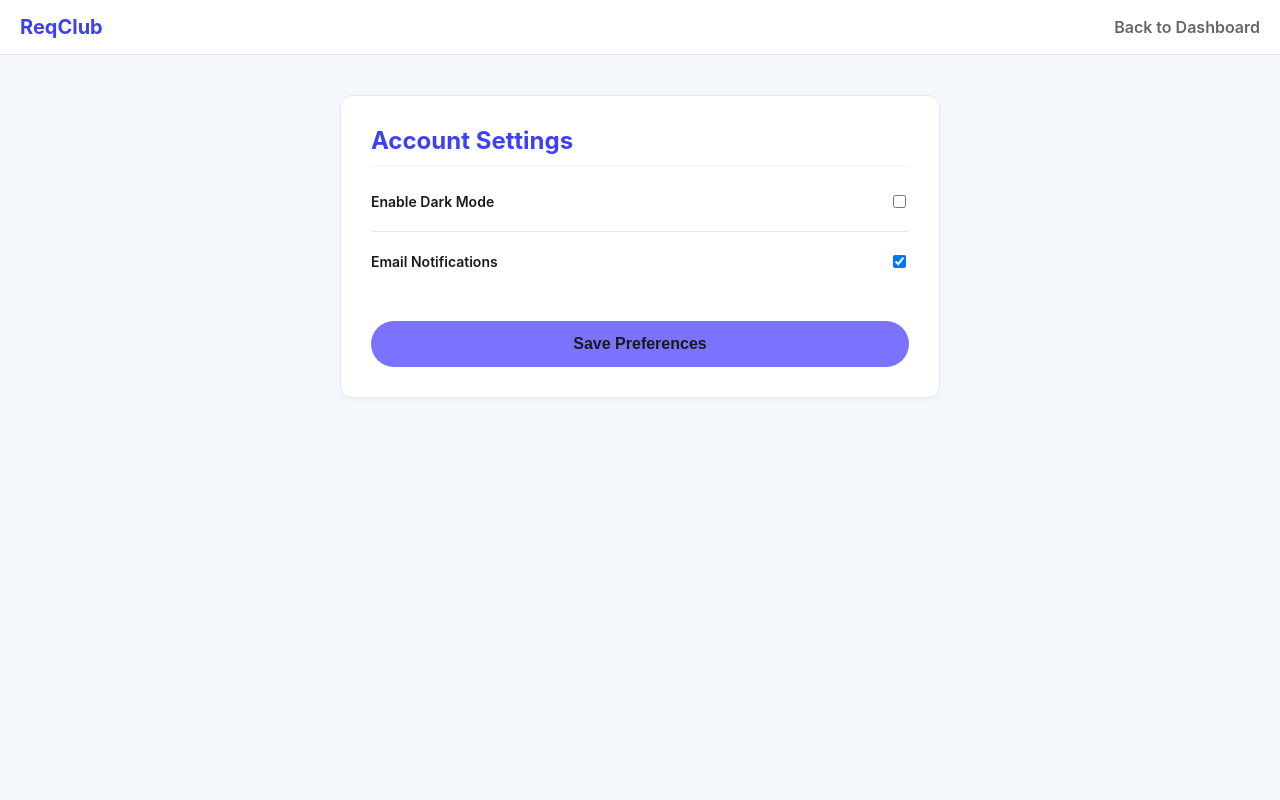
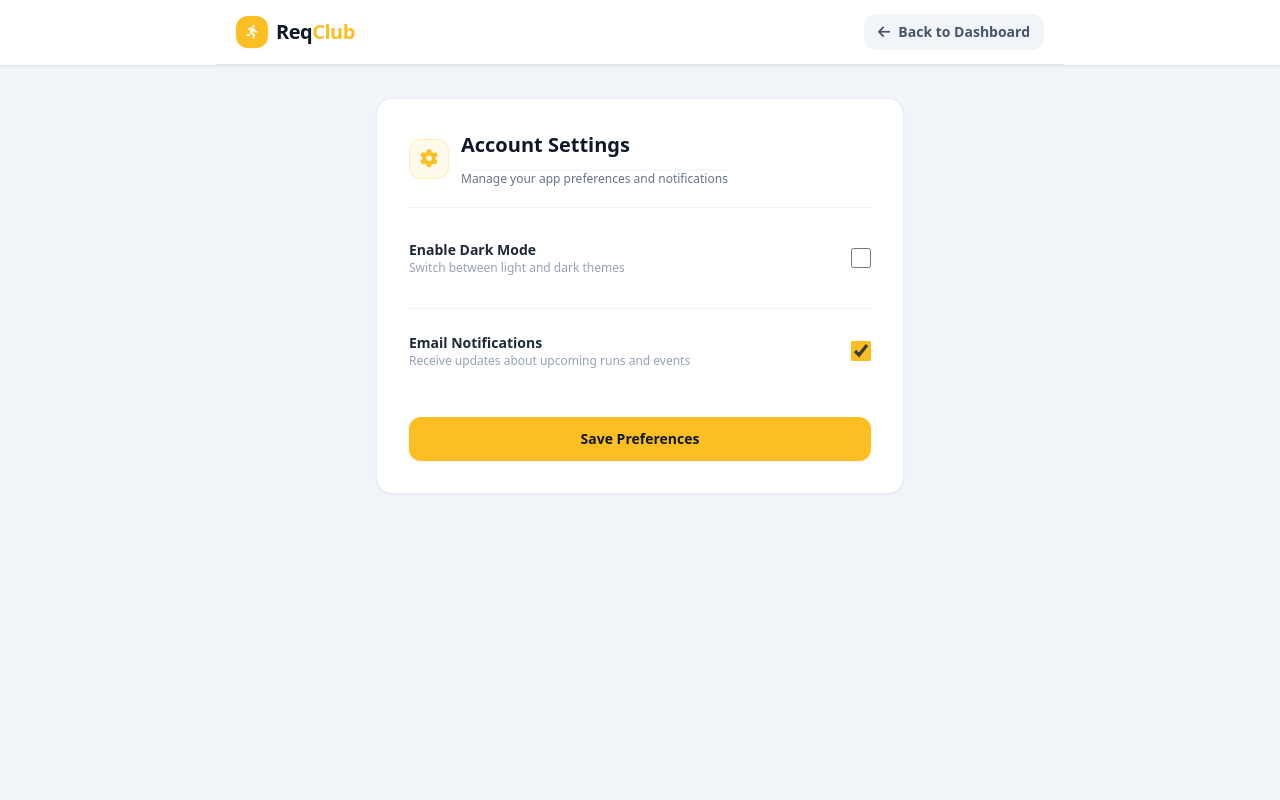
Before and after one commit to John-Arcel/ReqClub-Django, a Django app: page /settings/ in a window 1280 px wide. Run offline with Django 5.2, Linux system fonts and the light colour scheme; the visitor is signed in with stand-in values (Sample User, id 1); data comes from the database, SQL or seed files in the repository; some libraries are stand-ins or nearby versions.

Commit message:
style(settings): refactor account settings page UI to match dashboard aesthetic

```diff
--- a/templates/user_setting/settings.html
+++ b/templates/user_setting/settings.html
@@ -4,36 +4,81 @@
 <head>
     <meta charset="UTF-8">
     <meta name="viewport" content="width=device-width, initial-scale=1.0">
-    <title>Settings | ReRun</title>
-    <!-- Loads the CSS file from the profile app so we don't have to duplicate it! -->
+    <title>Settings | ReqClub</title>
     <link rel="stylesheet" href="{% static 'css/user_profile/profile.css' %}">
+    <script src="https://cdn.tailwindcss.com"></script>
+    <link rel="stylesheet" href="https://cdnjs.cloudflare.com/ajax/libs/font-awesome/6.5.1/css/all.min.css">
 </head>
-<body>
-    <nav>
-        <div class="nav-brand"><a href="{% url 'home:home' %}" style="text-decoration: none; color: inherit;">ReqClub</a></div>
-        <a href="{% url 'home:home' %}" class="back-link">Back to Dashboard</a>
-    </nav>
+<body class="bg-slate-100 text-slate-900 min-h-screen font-sans pb-12">
 
-    <div class="container">
-        <div class="settings-card">
-            <h2>Account Settings</h2>
+    <!-- STICKY TOP NAVBAR -->
+    <header class="bg-white sticky top-0 z-30 shadow-sm border-b border-slate-200">
+        <div class="max-w-4xl mx-auto px-4 sm:px-6">
+            <nav class="flex items-center justify-between py-3.5">
+                <!-- Brand / Logo -->
+                <a href="{% url 'home:home' %}" class="flex items-center gap-2 text-xl font-extrabold tracking-tight text-slate-900 no-underline">
+                    <span class="w-8 h-8 rounded-xl bg-[#FBBF24] flex items-center justify-center text-white text-sm shadow-sm">
+                        <i class="fa-solid fa-person-running"></i>
+                    </span>
+                    <span>Req<span class="text-[#FBBF24]">Club</span></span>
+                </a>
 
-            <form method="post">
+                <!-- Back to Dashboard Link -->
+                <a href="{% url 'home:home' %}" class="flex items-center gap-2 text-xs sm:text-sm font-bold text-slate-600 hover:text-slate-900 bg-slate-100 hover:bg-slate-200 px-3.5 py-2 rounded-xl transition no-underline">
+                    <i class="fa-solid fa-arrow-left"></i>
+                    <span>Back to Dashboard</span>
+                </a>
+            </nav>
+        </div>
+    </header>
+
+    <!-- MAIN CONTENT CONTAINER -->
+    <main class="max-w-xl mx-auto px-4 sm:px-6 mt-8">
+        <div class="bg-white rounded-2xl shadow-sm border border-slate-200/80 p-6 sm:p-8">
+
+            <div class="flex items-center gap-3 border-b border-slate-100 pb-5 mb-6">
+                <div class="w-10 h-10 rounded-xl bg-amber-50 text-[#FBBF24] border border-amber-200/60 flex items-center justify-center text-lg font-bold">
+                    <i class="fa-solid fa-gear"></i>
+                </div>
+                <div>
+                    <h2 class="text-xl font-extrabold text-slate-900">Account Settings</h2>
+                    <p class="text-xs text-slate-500 font-medium">Manage your app preferences and notifications</p>
+                </div>
+            </div>
+
+            <form method="post" class="space-y-6">
                 {% csrf_token %}
 
-                <div class="form-group" style="flex-direction: row; align-items: center; justify-content: space-between;">
-                    <label style="margin-bottom: 0;">Enable Dark Mode</label>
-                    <input type="checkbox" name="dark_mode" {% if settings.dark_mode %}checked{% endif %}>
+                <!-- Dark Mode Toggle Row -->
+                <div class="flex items-center justify-between py-2">
+                    <div>
+                        <span class="block text-sm font-bold text-slate-800">Enable Dark Mode</span>
+                        <span class="block text-xs text-slate-400 font-medium">Switch between light and dark themes</span>
+                    </div>
+                    <input type="checkbox" name="dark_mode" {% if settings.dark_mode %}checked{% endif %}
+                           class="w-5 h-5 accent-[#FBBF24] rounded cursor-pointer transition">
                 </div>
 
-                <div class="form-group" style="flex-direction: row; align-items: center; justify-content: space-between; border-top: 1px solid #E8E8E8; padding-top: 20px;">
-                    <label style="margin-bottom: 0;">Email Notifications</label>
-                    <input type="checkbox" name="email_notifications" {% if settings.email_notifications %}checked{% endif %}>
+                <!-- Email Notifications Toggle Row -->
+                <div class="flex items-center justify-between py-2 border-t border-slate-100 pt-6">
+                    <div>
+                        <span class="block text-sm font-bold text-slate-800">Email Notifications</span>
+                        <span class="block text-xs text-slate-400 font-medium">Receive updates about upcoming runs and events</span>
+                    </div>
+                    <input type="checkbox" name="email_notifications" {% if settings.email_notifications %}checked{% endif %}
+                           class="w-5 h-5 accent-[#FBBF24] rounded cursor-pointer transition">
                 </div>
 
-                <button type="submit" class="save-btn" style="margin-top: 30px;">Save Preferences</button>
+                <!-- Save Button -->
+                <div class="pt-4">
+                    <button type="submit" class="w-full py-3 px-4 rounded-xl text-sm font-bold bg-[#FBBF24] text-slate-900 hover:bg-[#e0a81e] shadow-sm hover:shadow transition">
+                        Save Preferences
+                    </button>
+                </div>
             </form>
+
         </div>
-    </div>
+    </main>
+
 </body>
 </html>
```
